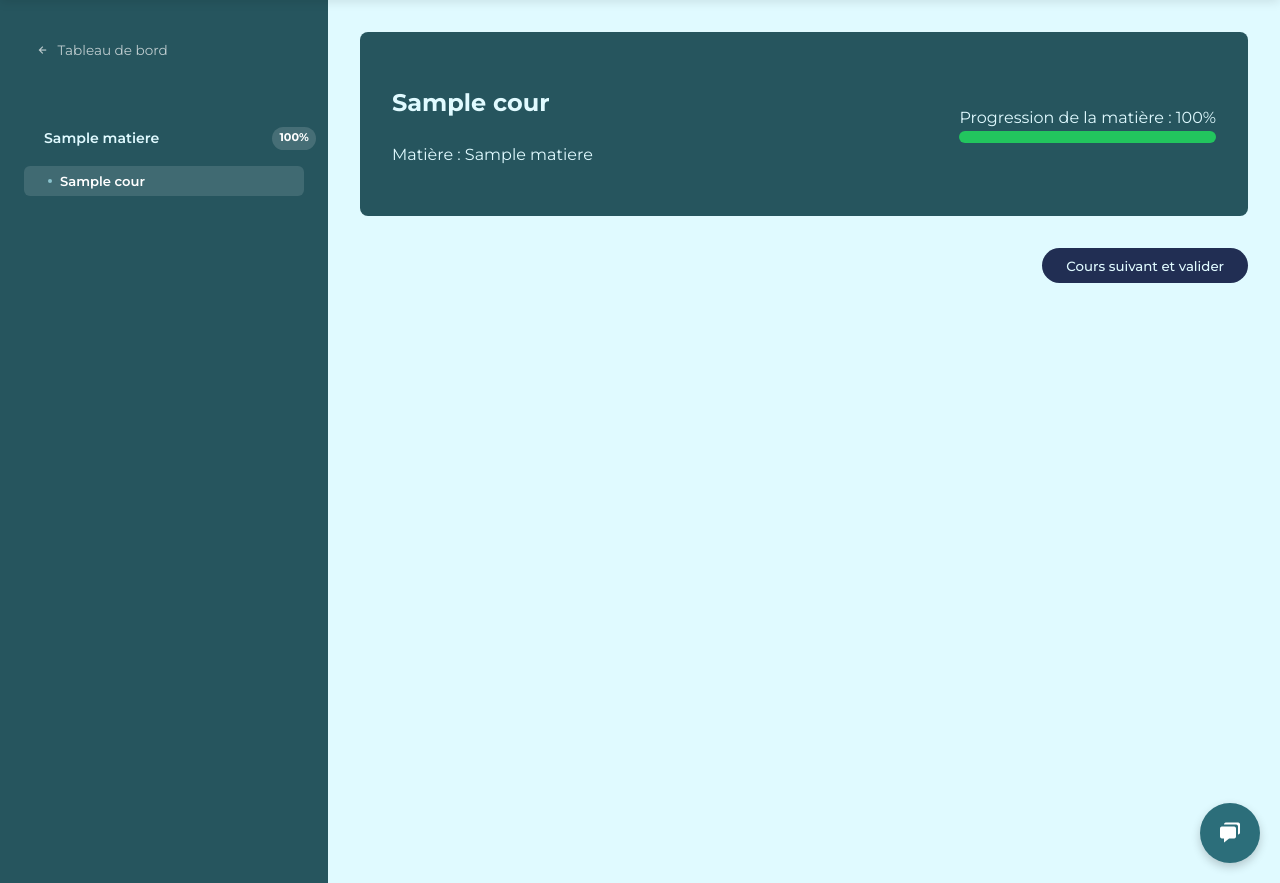
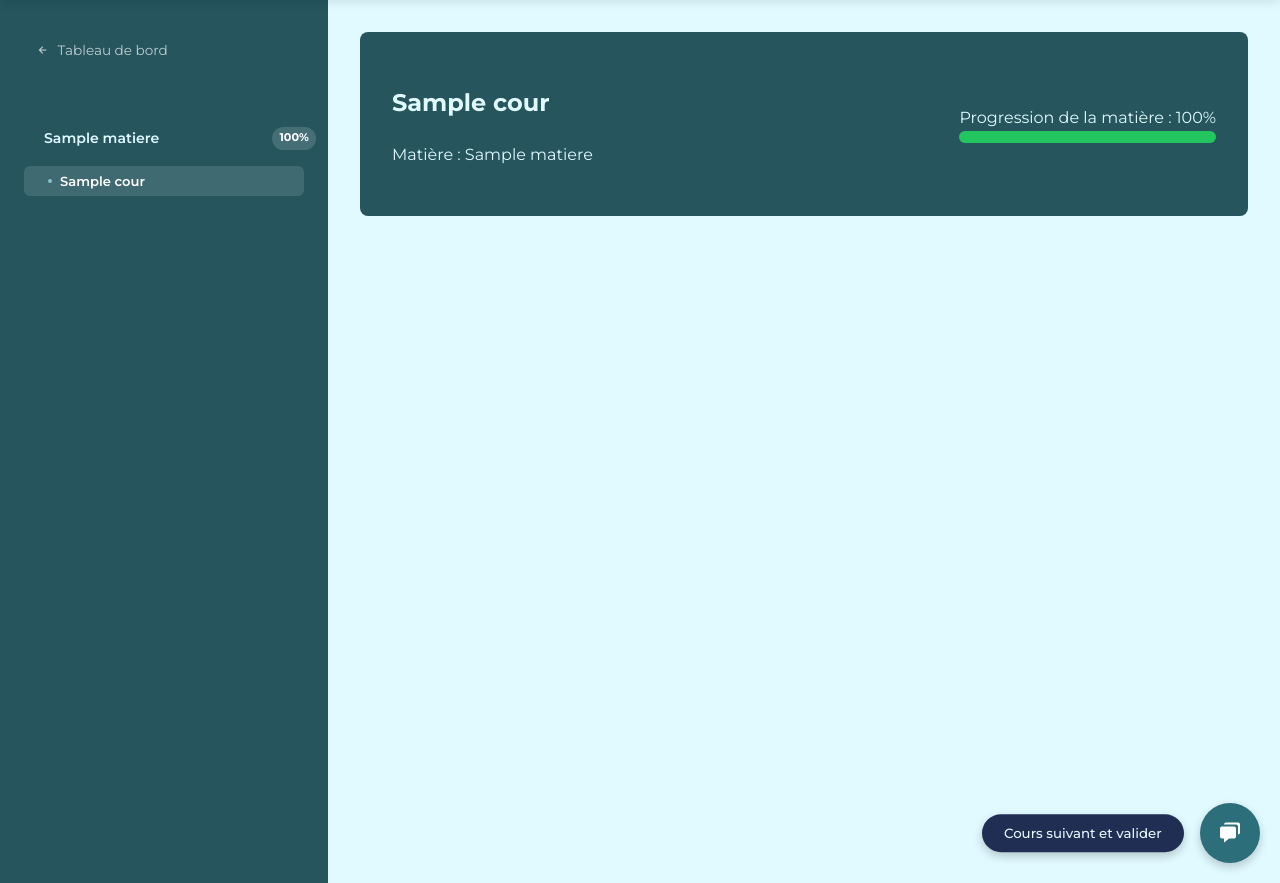
Before and after one commit to LohanVapaille/tedycrpe_CRPE-formation-plateform, a Laravel app: page /formation/cours/1 in a window 1280 px wide. Shown: the part 73-956 px from the top of the page. Run offline with Laravel 12, Linux system fonts and the light colour scheme; a user stored in the database is signed in; tables that the repository leaves empty hold one stand-in row (values such as "Sample post"); style sheets or scripts are compiled from the project's sources; parts of the project's set-up code (start-up, migrations or seed data) failed here and were passed over.

Commit message:
N°34 – Espace, pages de cours : bouton « Cours suivant et valider » fixe à côté de la messagerie, zone de cours qui ne dépasse plus de l'écran, rendu de devoir lisible sur mobile

```diff
--- a/resources/css/pages/_dashboard.scss
+++ b/resources/css/pages/_dashboard.scss
@@ -206,7 +206,12 @@ body.no-scroll {
     margin-bottom: 70rem; // Pour laisser de l'espace en bas si besoin
     // 3. LE SECRET : C'est cette section unique qui gère son propre défilement
     height: 100%;
+    box-sizing: border-box; // le padding reste dans les 100%, sinon le bas de la zone sort de l'écran
     overflow-y: auto;
+
+    @include v.desktop-only {
+        padding-bottom: 7rem; // le dernier contenu ne passe pas sous le bouton fixe "Cours suivant"
+    }
 
     .block-title {
         font-size: 1.3rem;
@@ -900,6 +905,43 @@ $text-muted: #718096;
     margin-bottom: 50px;
     display: flex;
     justify-content: flex-end;
+
+    // Ordinateur : bouton fixe, aligné sur la bulle de messagerie (60px de haut, à 20px du bas)
+    // et placé juste à sa gauche, pour rester visible sans défilement
+    @include v.desktop-only {
+        position: fixed;
+        right: 96px;
+        bottom: 50px;
+        transform: translateY(50%); // centre du bouton = centre de la bulle
+        z-index: 998;
+        margin: 0;
+
+        .btn-dark-blue {
+            padding: 0.7rem 1.4rem;
+            box-shadow: 0 4px 10px rgba(0, 0, 0, 0.2);
+        }
+    }
+}
+
+// Encadré "Votre fichier actuel / Rendu le..." : passe à la ligne au lieu d'écraser le badge
+.current-rendu-box {
+    flex-wrap: wrap;
+    gap: 0.75rem;
+
+    a {
+        overflow-wrap: anywhere;
+    }
+
+    > span {
+        max-width: 100%;
+        box-sizing: border-box;
+    }
+}
+
+// Zone de dépôt : le label fait 100% + son padding, on garde le tout dans le cadre pointillé
+.drop-zone-label {
+    box-sizing: border-box;
+    overflow-wrap: anywhere;
 }
 
 // Bloc "Fiche" (ressource téléchargeable) dans une page de cours
```
